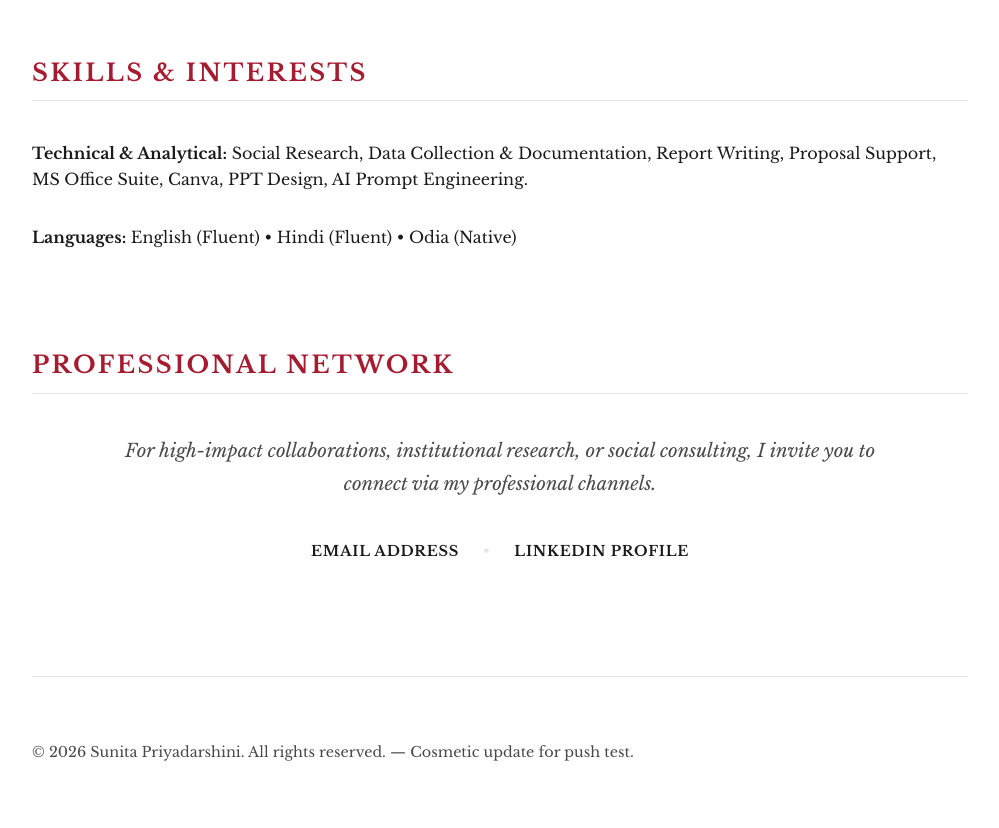
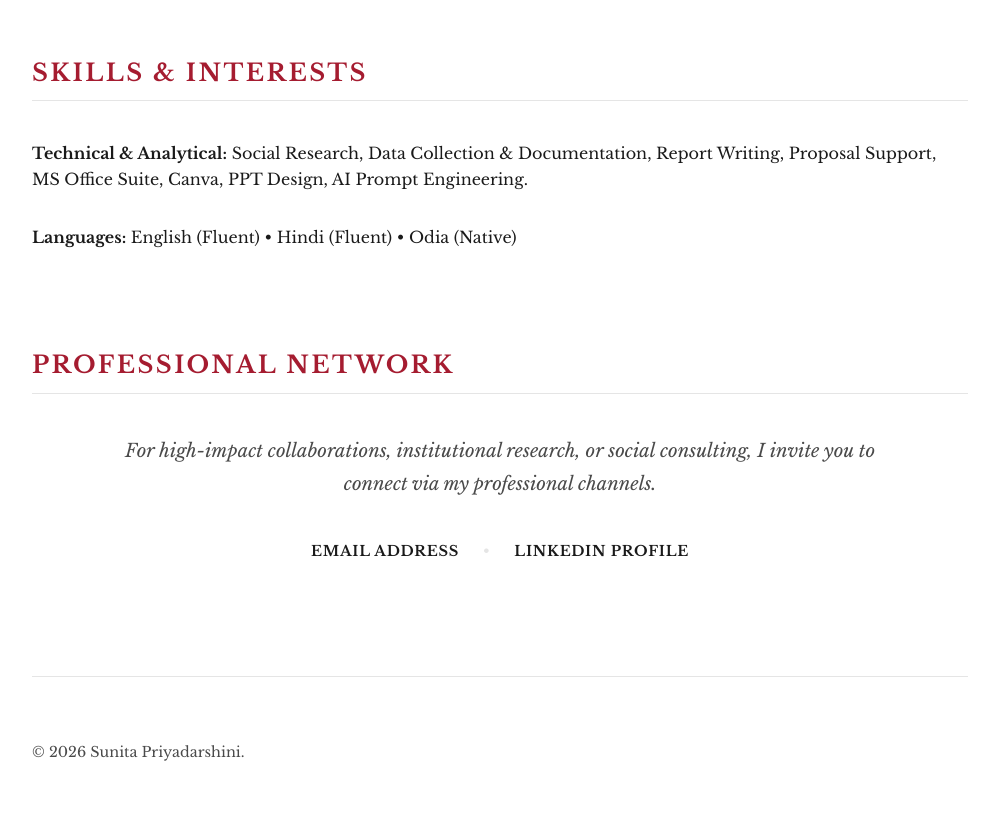
Before and after one commit to priyadarshinisunita/priyadarshinisunita.github.io, a plain HTML site: page index.html in a window 1280 px wide. Shown: the part 2806-3634 px from the top of the page, without its empty margins (140-1139 px from the left). Drawn offline with nearby package versions, Linux system fonts and the light colour scheme.

Commit message:
chore: tidy footer

```diff
--- a/index.html
+++ b/index.html
@@ -196,7 +196,7 @@
     </main>
 
     <footer>
-        <p>&copy; 2026 Sunita Priyadarshini. All rights reserved. — Cosmetic update for push test.</p>
+        <p>&copy; 2026 Sunita Priyadarshini.</p>
     </footer>
 
     <script src="script.js"></script>
```
